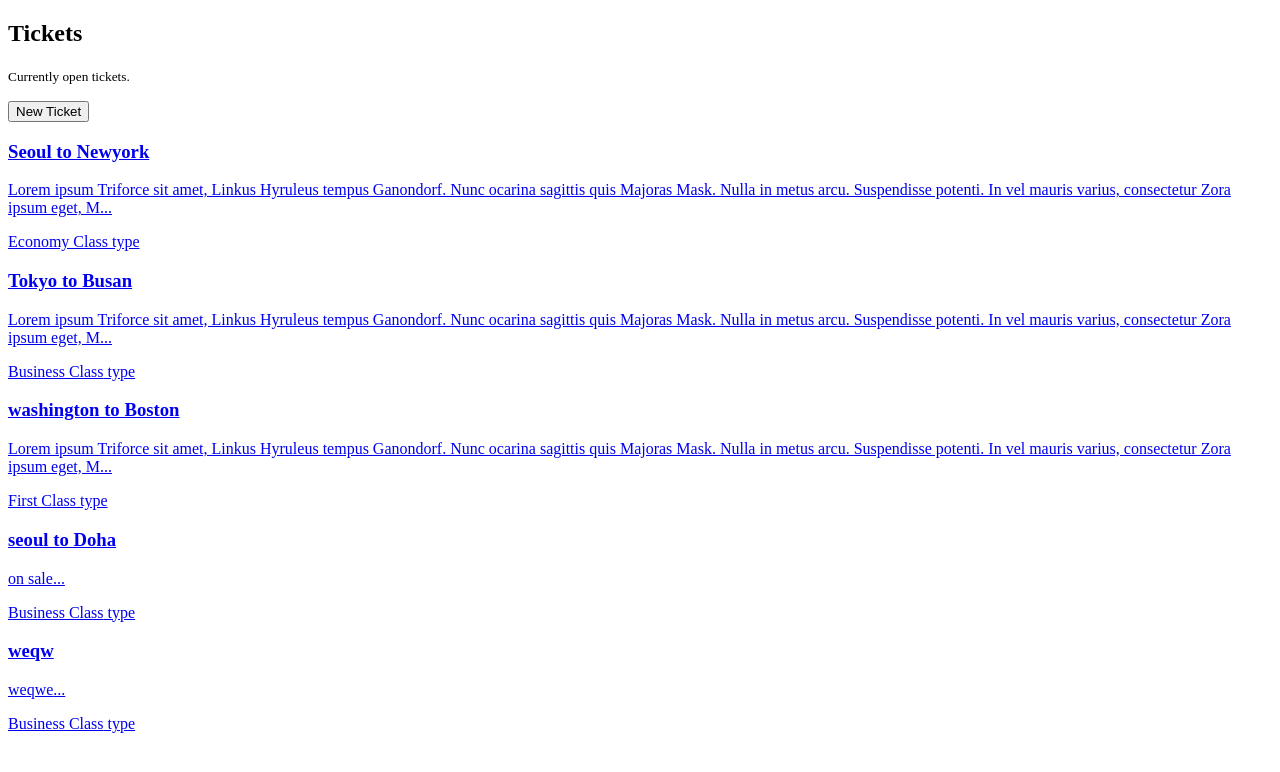
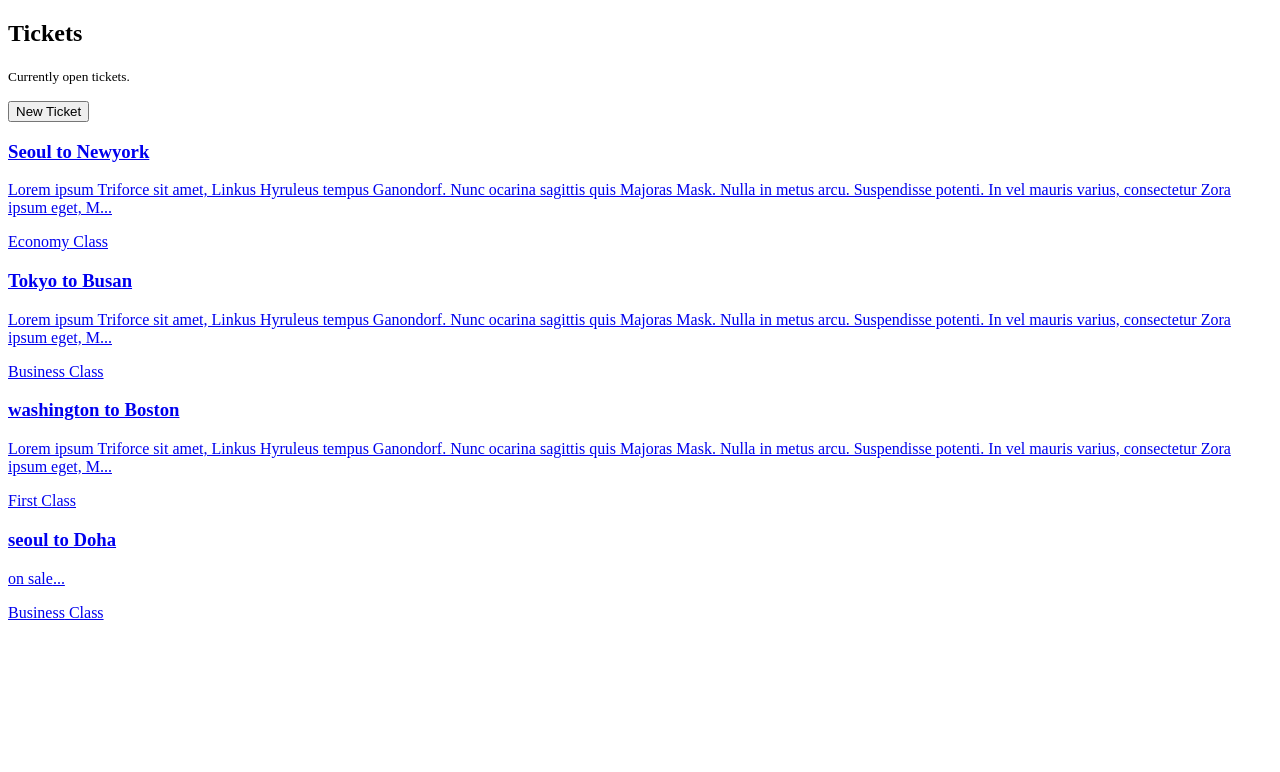
Before and after one commit to TURAB1/NextJs-demo-project, a Next.js app: page /tickets in a window 1280 px wide. Shown: the top 772 px of the page. Built offline with nearby package versions, Linux system fonts and the light colour scheme; data requests are answered from the project's data file.

Commit message:
type added

```diff
--- a/_data/db.json
+++ b/_data/db.json
@@ -4,36 +4,30 @@
       "id": "1",
       "title": "Seoul to Newyork",
       "body": "Lorem ipsum Triforce sit amet, Linkus Hyruleus tempus Ganondorf. Nunc ocarina sagittis quis Majoras Mask. Nulla in metus arcu. Suspendisse potenti. In vel mauris varius, consectetur Zora ipsum eget, Master Sword porttitor urna. Fusce elementum urna elit, eget eleifend velit consectetur eget. Integer vel lobortis ipsum, vitae auctor Ocarina of Time. Donec sed urna dapibus, interdum magna a, eleifend magna. Curabitur tincidunt enim a neque volutpat. Phasellus auctor magna vel nunc pretium, ut volutpat justo tristique. Pellentesque cursus convallis mauris, in tempus enim tincidunt vitae.",
-      "type": "Economy Class",
+      "type": "Economy",
       "user_email": "chris@example.com"
     },
     {
       "id": "2",
       "title": "Tokyo to Busan",
       "body": "Lorem ipsum Triforce sit amet, Linkus Hyruleus tempus Ganondorf. Nunc ocarina sagittis quis Majoras Mask. Nulla in metus arcu. Suspendisse potenti. In vel mauris varius, consectetur Zora ipsum eget, Master Sword porttitor urna. Fusce elementum urna elit, eget eleifend velit consectetur eget. Integer vel lobortis ipsum, vitae auctor Ocarina of Time. Donec sed urna dapibus, interdum magna a, eleifend magna. Curabitur tincidunt enim a neque volutpat. Phasellus auctor magna vel nunc pretium, ut volutpat justo tristique. Pellentesque cursus convallis mauris, in tempus enim tincidunt vitae.",
-      "type": "Business Class",
+      "type": "Business",
       "user_email": "chris@example.com"
     },
     {
       "id": "3",
       "title": "washington to Boston",
       "body": "Lorem ipsum Triforce sit amet, Linkus Hyruleus tempus Ganondorf. Nunc ocarina sagittis quis Majoras Mask. Nulla in metus arcu. Suspendisse potenti. In vel mauris varius, consectetur Zora ipsum eget, Master Sword porttitor urna. Fusce elementum urna elit, eget eleifend velit consectetur eget. Integer vel lobortis ipsum, vitae auctor Ocarina of Time. Donec sed urna dapibus, interdum magna a, eleifend magna. Curabitur tincidunt enim a neque volutpat. Phasellus auctor magna vel nunc pretium, ut volutpat justo tristique. Pellentesque cursus convallis mauris, in tempus enim tincidunt vitae.",
-      "type": "First Class",
+      "type": "First",
       "user_email": "peach@netninja.dev"
     },
     {
       "id": "b583",
       "title": "seoul to Doha",
       "body": "on sale",
-      "type": "Business Class",
-      "user_email": "chris@example.com"
-    },
-    {
-      "id": "f6fa",
-      "title": "weqw",
-      "body": "weqwe",
-      "type": "Business Class",
+      "type": "Business",
       "user_email": "chris@example.com"
     }
+
   ]
 }
--- a/app/tickets/TicketList.jsx
+++ b/app/tickets/TicketList.jsx
@@ -22,7 +22,7 @@ export default async function TicketList() {
             <h3>{ticket.title}</h3>
             <p>{ticket.body.slice(0, 200)}...</p>
             <div className={`pill ${ticket.type}`}>
-              {ticket.type} type
+              {ticket.type} Class
             </div>
           </Link>
         </div>
--- a/app/tickets/[id]/page.jsx
+++ b/app/tickets/[id]/page.jsx
@@ -42,7 +42,7 @@ export default async function TicketDetails({ params }) {
         <small>Created by {ticket.user_email}</small>
         <p>{ticket.body}</p>
         <div className={`pill ${ticket.type}`}>
-          {ticket.type} type
+          {ticket.type} Class
         </div>
       </div>
     </main>
```
Also changed, not shown: app/tickets/create/CreateForm.jsx (+5 -5 lines).
